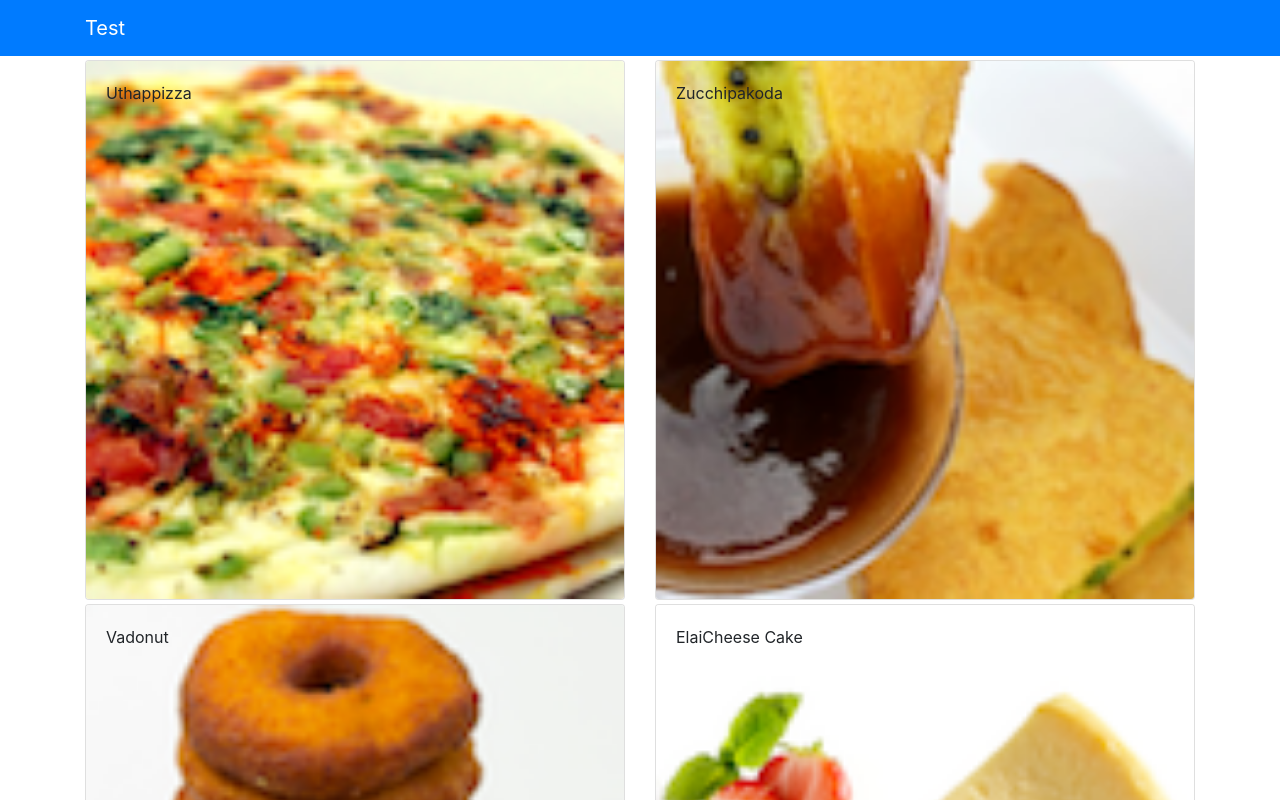
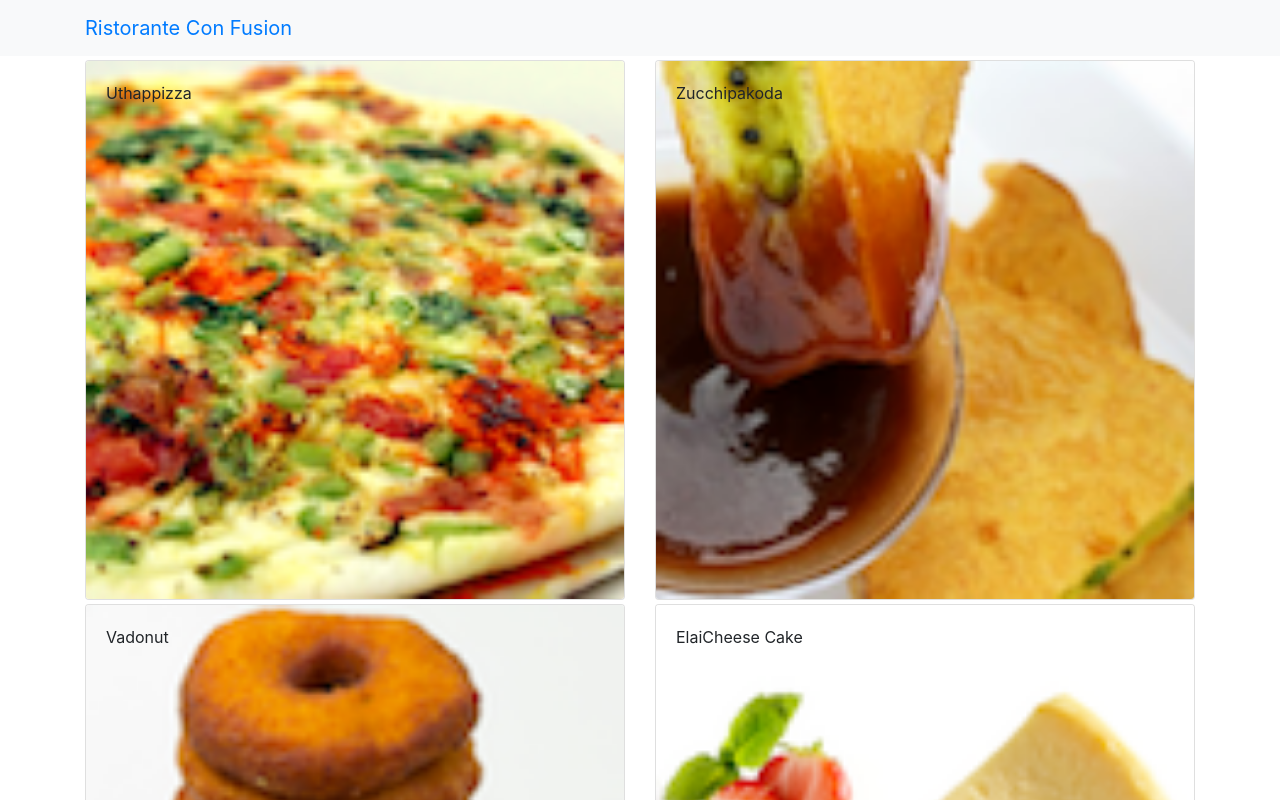
Before and after one commit to zhouchang29/confusion_react, a React (Create React App) app: page / in a window 1280 px wide. Shown: the top 800 px of the page. Built offline with nearby package versions, Linux system fonts and the light colour scheme.

Commit message:
before assignment 1

```diff
--- a/src/App.js
+++ b/src/App.js
@@ -15,9 +15,9 @@ class App extends Component {
   render(){
     return (
       <div>
-        <Navbar dark color="primary">
+        <Navbar color="light">
           <div className="container">
-            <NavbarBrand href="/">Test</NavbarBrand>
+            <NavbarBrand href="/">Ristorante Con Fusion</NavbarBrand>
           </div>
         </Navbar>
         <Menu dishes={this.state.dishes}/>
--- a/src/components/MenuComponent.js
+++ b/src/components/MenuComponent.js
@@ -1,5 +1,4 @@
 import React, {Component} from 'react';
-import { Media } from 'reactstrap';
 import { Card, CardImg, CardImgOverlay, CardBody, CardText, CardTitle } from 'reactstrap';
 
 
```
Also changed, not shown: src/components/DishdetailComponent.js (added).
